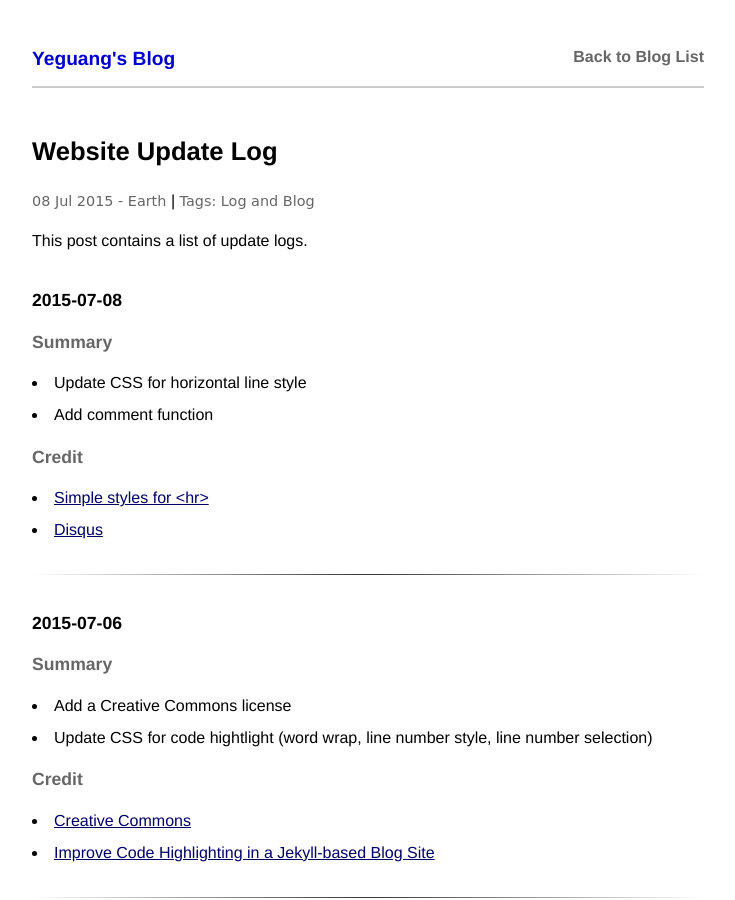
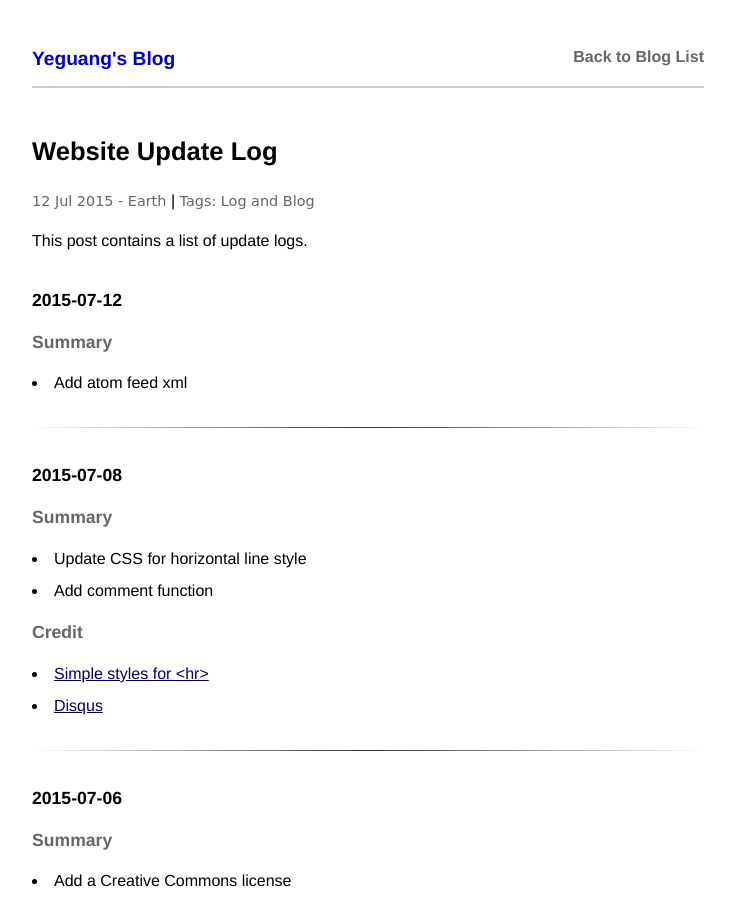
Before and after one commit to yeguang-xue/yeguang-xue.github.io, a Jekyll site: the page built from _posts/1999-01-01-update-log.md, in a window 1280 px wide and 900 px high. Shown: the whole window, without its empty margins (272-1007 px from the left). Built offline with Jekyll 4.4.1, drawn with Linux system fonts in a browser that asks for light colours; Markdown is read by kramdown in place of the engine named in the settings; comment, search, counter and statistics services are not loaded.

Commit message:
website log

```diff
--- a/_posts/1999-01-01-update-log.md
+++ b/_posts/1999-01-01-update-log.md
@@ -2,7 +2,7 @@
 layout: post
 title: Website Update Log
 location: Earth
-date: 2015-07-08
+date: 2015-07-12
 permalink: /permalink/update_log
 tags:
   - Log
@@ -11,6 +11,14 @@ comments: True
 ---
 
 This post contains a list of update logs.
+
+### 2015-07-12
+
+#### Summary
+
+* Add atom feed xml
+
+<hr class="divide-gradient" />
 
 ### 2015-07-08
 
```
